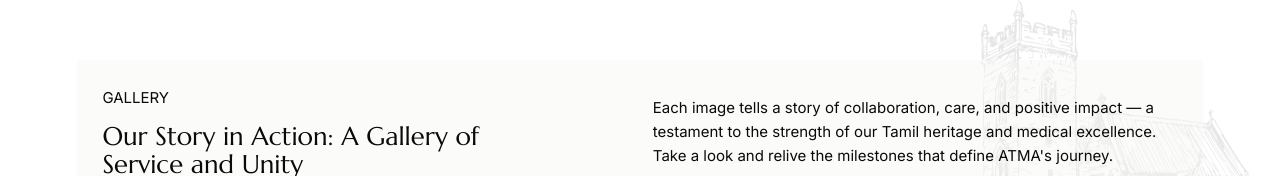
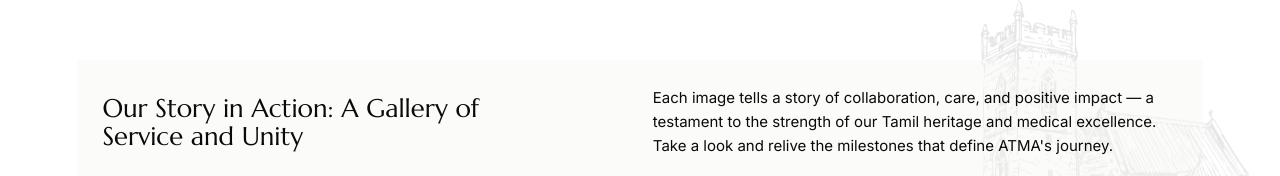
Before and after one commit to employeebhavya/ATMA_WEB, a Next.js app: page /gallery in a window 1280 px wide. Shown: the part 388-564 px from the top of the page. Built offline with nearby package versions, Linux system fonts and the light colour scheme; no server answers.

Commit message:
removed gallery

```diff
--- a/app/components/gallery/GalleryContent.js
+++ b/app/components/gallery/GalleryContent.js
@@ -6,7 +6,6 @@
       <div className="container">
         <div className={styles.GalleryContentRow}>
           <div className={styles.GalleryContentCol}>
-            <p>GALLERY</p>
             <h3>
               Our Story in Action: A Gallery of <br></br>Service and Unity
             </h3>
```
